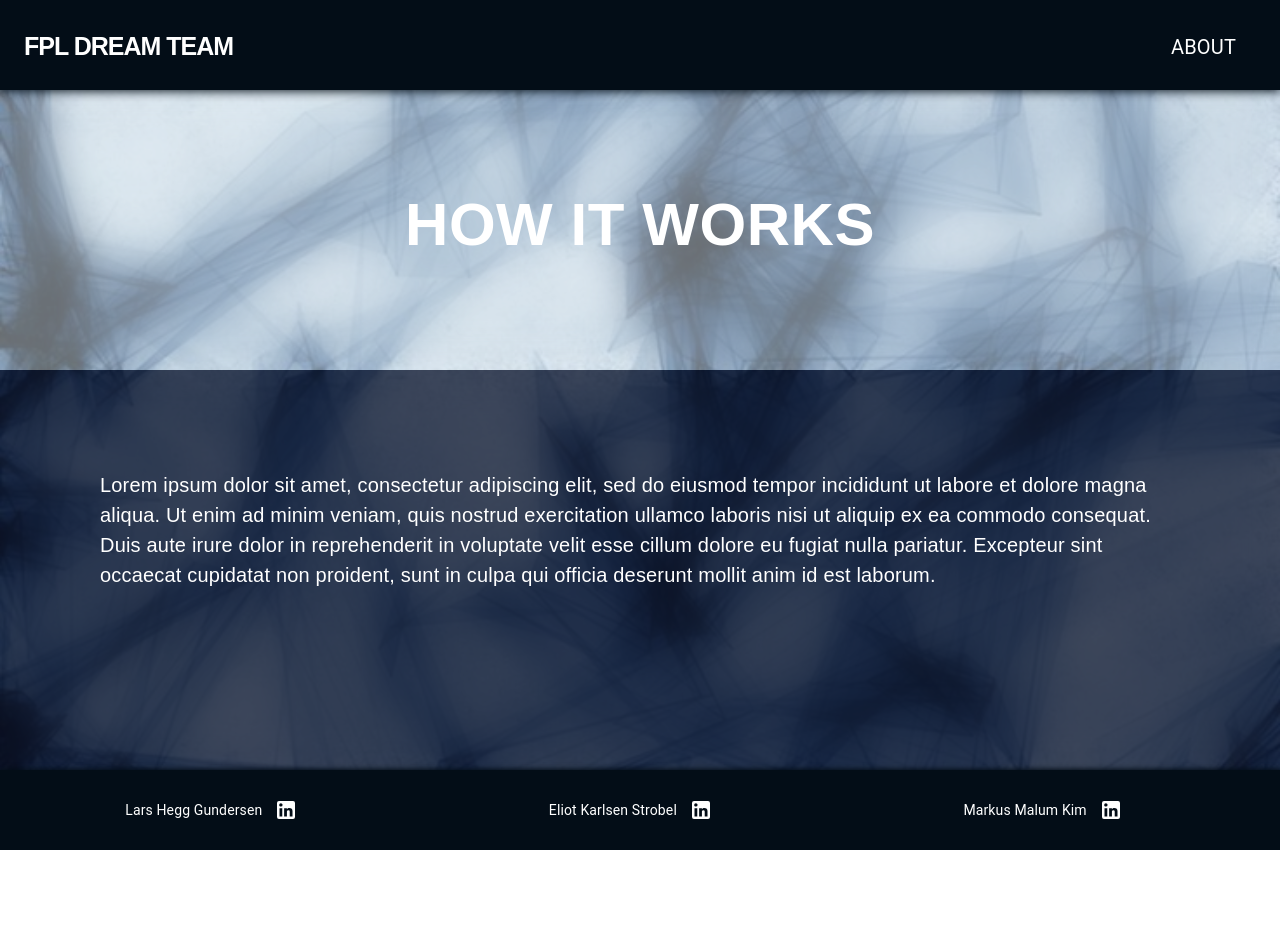
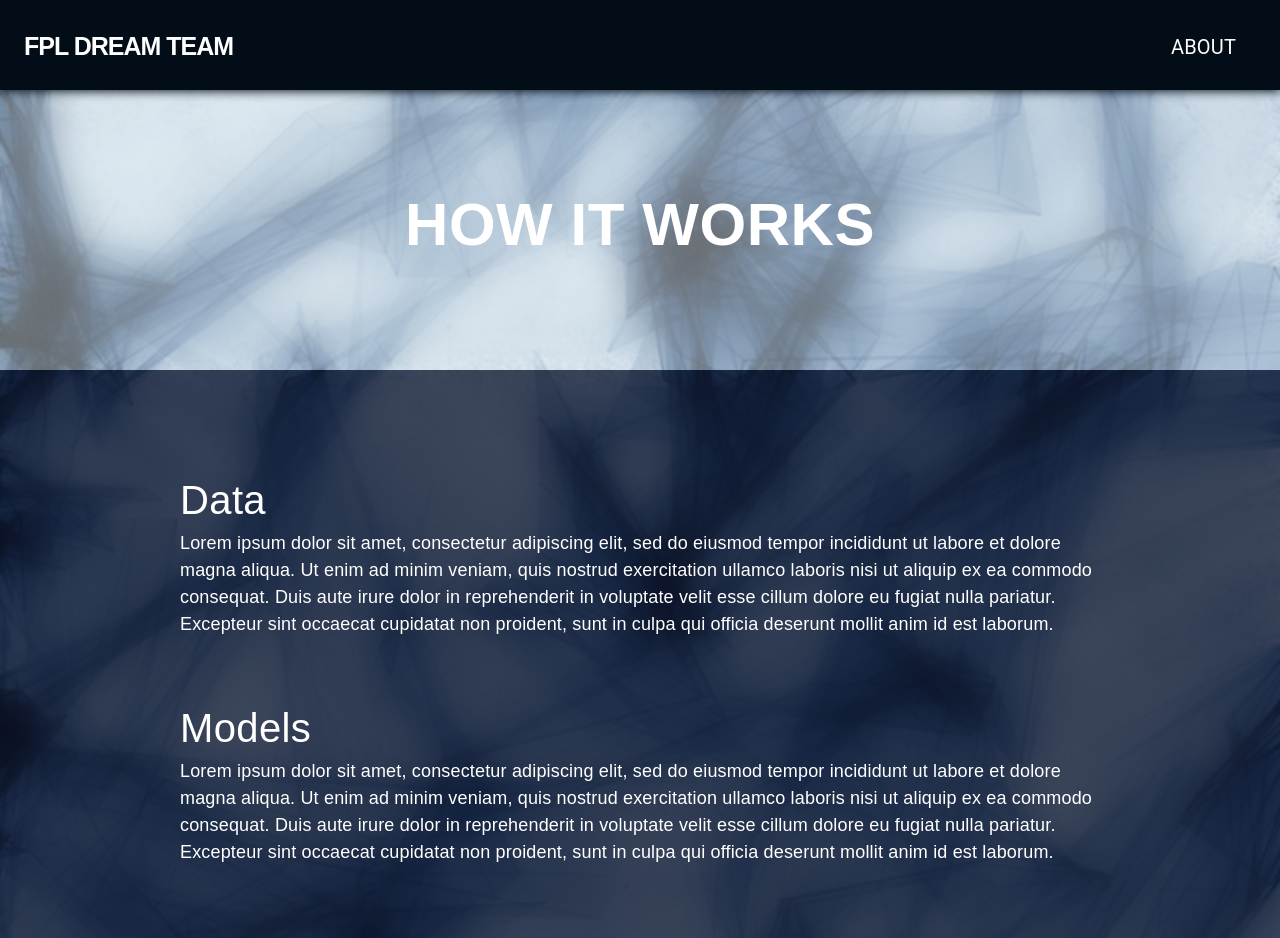
Before and after one commit to eliotks/fpl-wizard, a React (Create React App) app: page /about in a window 1280 px wide. Shown: the top 938 px of the page. Before the commit the page ends 850 px from the top, so only its background shows below. Built offline with nearby package versions, Linux system fonts and the light colour scheme.

Commit message:
Added text in about.

```diff
--- a/src/views/About/index.tsx
+++ b/src/views/About/index.tsx
@@ -3,6 +3,7 @@ import { withStyles } from '@material-ui/core/styles';
 import { WithStyles, createStyles } from "@material-ui/styles"
 import Container from '@material-ui/core/Container';
 import Typography from '@material-ui/core/Typography';
+import { dataText, modelsText, teamOptimizerText } from './texts';
 
 
 const styles = () =>
@@ -22,19 +23,27 @@ createStyles({
         fontWeight: 700,
         color: "#FFFFFF",
     },
+    subHeading: {
+        fontFamily: "Nunito, sans-serif",
+        fontStyle: 'normal',
+        fontSize: 40,
+        fontWeight: 400,
+        color: "#FFFFFF",
+    },
     content: {
         backgroundColor: "rgba(13, 20, 43, 0.74)",
         backdropFilter: "blur(20px) opacity(0.8)",
         minHeight: "400px",
         backgroundSize: "100%",
-        padding: 100,
+        padding: "100px 180px 60px 180px",
     },
     text: {
         fontFamily: "Nunito, sans-serif",
         fontStyle: 'normal',
-        fontSize: 20,
+        fontSize: 18,
         fontWeight: 400,
         color: "#FFFFFF",
+        marginBottom: 60,
     },
 });
 
@@ -50,7 +59,14 @@ const About: React.FunctionComponent<IProps> = props =>  {
                     <Typography className={classes.heading} align="center">HOW IT WORKS</Typography>
                 </Container>
                 <Container maxWidth={false} className={classes.content}>
-                     <Typography className={classes.text}>Lorem ipsum dolor sit amet, consectetur adipiscing elit, sed do eiusmod tempor incididunt ut labore et dolore magna aliqua. Ut enim ad minim veniam, quis nostrud exercitation ullamco laboris nisi ut aliquip ex ea commodo consequat. Duis aute irure dolor in reprehenderit in voluptate velit esse cillum dolore eu fugiat nulla pariatur. Excepteur sint occaecat cupidatat non proident, sunt in culpa qui officia deserunt mollit anim id est laborum.</Typography>
+                    <Typography className={classes.subHeading}>Data</Typography>
+                    <Typography className={classes.text}>{dataText}</Typography>
+
+                    <Typography className={classes.subHeading}>Models</Typography>
+                    <Typography className={classes.text}>{modelsText}</Typography>
+
+                    <Typography className={classes.subHeading}>Finding the best team</Typography>
+                    <Typography className={classes.text}>{teamOptimizerText}</Typography>
                 </Container>
         </div>
     )
--- /dev/null
+++ b/src/views/About/texts.ts
@@ -0,0 +1,8 @@
+export const dataText: string  =
+"Lorem ipsum dolor sit amet, consectetur adipiscing elit, sed do eiusmod tempor incididunt ut labore et dolore magna aliqua. Ut enim ad minim veniam, quis nostrud exercitation ullamco laboris nisi ut aliquip ex ea commodo consequat. Duis aute irure dolor in reprehenderit in voluptate velit esse cillum dolore eu fugiat nulla pariatur. Excepteur sint occaecat cupidatat non proident, sunt in culpa qui officia deserunt mollit anim id est laborum."
+
+export const modelsText: string  =
+"Lorem ipsum dolor sit amet, consectetur adipiscing elit, sed do eiusmod tempor incididunt ut labore et dolore magna aliqua. Ut enim ad minim veniam, quis nostrud exercitation ullamco laboris nisi ut aliquip ex ea commodo consequat. Duis aute irure dolor in reprehenderit in voluptate velit esse cillum dolore eu fugiat nulla pariatur. Excepteur sint occaecat cupidatat non proident, sunt in culpa qui officia deserunt mollit anim id est laborum."
+
+export const teamOptimizerText: string  =
+"Lorem ipsum dolor sit amet, consectetur adipiscing elit, sed do eiusmod tempor incididunt ut labore et dolore magna aliqua. Ut enim ad minim veniam, quis nostrud exercitation ullamco laboris nisi ut aliquip ex ea commodo consequat. Duis aute irure dolor in reprehenderit in voluptate velit esse cillum dolore eu fugiat nulla pariatur. Excepteur sint occaecat cupidatat non proident, sunt in culpa qui officia deserunt mollit anim id est laborum."
```
